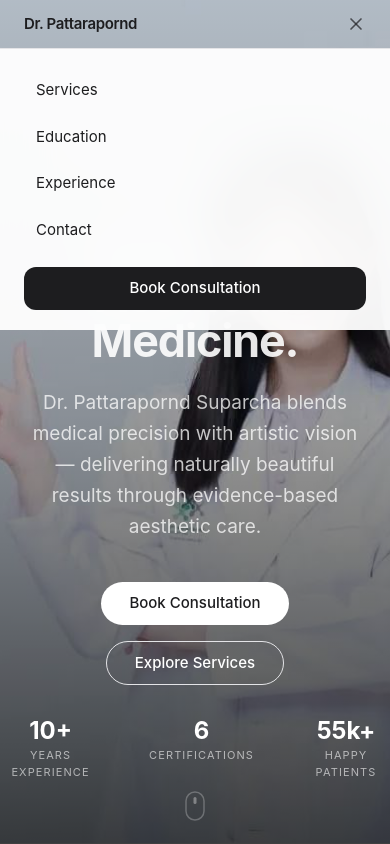
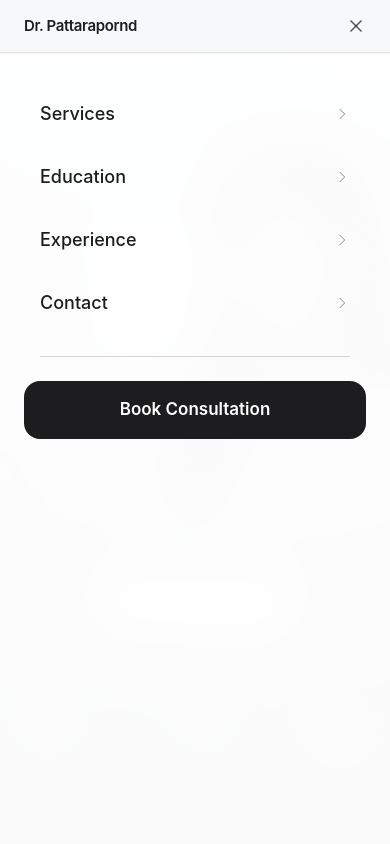
Before and after one commit to gnoparus/pattarapornd-web, a Next.js app: page / in a window 390 px wide. Both pictures are taken after a click on the button "Open menu". Shown: the top 844 px of the page. Built offline with nearby package versions, Linux system fonts and the light colour scheme.

Commit message:
feat: implement smooth scrolling and body-scroll locking for the mobile navigation menu

```diff
--- a/components/AchievementsVolunteering.tsx
+++ b/components/AchievementsVolunteering.tsx
@@ -107,7 +107,7 @@ export default function AchievementsVolunteering() {
           viewport={{ once: true, margin: '-40px' }}
           className="bg-white rounded-2xl p-8 shadow-apple"
         >
-          <div className="grid sm:grid-cols-2 gap-0">
+          <div className="space-y-0">
             {volunteering.map((activity, index) => (
               <div key={index}>
                 {index > 0 && <div className="h-px bg-[#d2d2d7]" />}
@@ -116,7 +116,7 @@ export default function AchievementsVolunteering() {
                   whileInView={{ opacity: 1, x: 0 }}
                   transition={{ duration: 0.5, delay: index * 0.06, ease: [0.25, 0.46, 0.45, 0.94] }}
                   viewport={{ once: true }}
-                  className="flex items-start gap-3 py-4 group"
+                  className="flex items-start gap-3 py-4"
                 >
                   <Heart className="w-4 h-4 text-[#6e6e73] shrink-0 mt-0.5" />
                   <p className="text-[#6e6e73] text-[13px] leading-relaxed">{activity}</p>
--- a/components/Contact.tsx
+++ b/components/Contact.tsx
@@ -176,16 +176,16 @@ export default function Contact() {
         <div className="max-w-[980px] mx-auto px-6 sm:px-8 py-12">
           <div className="flex flex-col md:flex-row justify-between items-start gap-10 mb-10">
             {/* Brand */}
-            <div>
+            <div className="max-w-xs">
               <p className="text-[#1d1d1f] font-semibold text-[15px] mb-1">{DOCTOR_NAME_EN}</p>
               <p lang="th" className="text-[#6e6e73] text-[13px] mb-1">{DOCTOR_NAME_TH}</p>
-              <p className="text-[#6e6e73] text-[12px] max-w-xs leading-relaxed">
+              <p className="text-[#6e6e73] text-[12px] leading-relaxed">
                 General Practitioner specializing in Occupational Health, Aesthetic Medicine, and Anti-Aging Science.
               </p>
             </div>
 
             {/* Links */}
-            <div className="flex gap-16 text-[13px]">
+            <div className="flex flex-wrap gap-8 sm:gap-12 text-[13px]">
               <div>
                 <p className="text-[#1d1d1f] font-semibold mb-3">Menu</p>
                 <ul className="space-y-2">
--- a/components/Navigation.tsx
+++ b/components/Navigation.tsx
@@ -1,7 +1,7 @@
 'use client'
 
 import { motion, AnimatePresence } from 'framer-motion'
-import { useState, useEffect } from 'react'
+import { useState, useEffect, useCallback } from 'react'
 import { Menu, X } from 'lucide-react'
 
 export default function Navigation() {
@@ -14,6 +14,18 @@ export default function Navigation() {
     return () => window.removeEventListener('scroll', handleScroll)
   }, [])
 
+  // Prevent body scroll when mobile menu is open
+  useEffect(() => {
+    if (isMenuOpen) {
+      document.body.style.overflow = 'hidden'
+    } else {
+      document.body.style.overflow = ''
+    }
+    return () => {
+      document.body.style.overflow = ''
+    }
+  }, [isMenuOpen])
+
   const navLinks = [
     { name: 'Services', href: '#services' },
     { name: 'Education', href: '#education' },
@@ -21,20 +33,40 @@ export default function Navigation() {
     { name: 'Contact', href: '#contact' },
   ]
 
+  const handleNavClick = useCallback(
+    (e: React.MouseEvent<HTMLAnchorElement>, href: string) => {
+      e.preventDefault()
+      setIsMenuOpen(false)
+      // Small delay so menu close animation can start before scroll
+      const id = href.replace('#', '')
+      requestAnimationFrame(() => {
+        setTimeout(() => {
+          const el = document.getElementById(id)
+          if (el) {
+            el.scrollIntoView({ behavior: 'smooth', block: 'start' })
+          }
+        }, 80)
+      })
+    },
+    []
+  )
+
   return (
+    <>
       <nav
         className={`fixed top-0 left-0 right-0 z-50 transition-all duration-500 ${
-        scrolled
-          ? 'bg-white/80 backdrop-blur-xl border-b border-black/5 shadow-[0_1px_0_rgba(0,0,0,0.04)]'
+          scrolled || isMenuOpen
+            ? 'bg-white/90 backdrop-blur-xl border-b border-black/5 shadow-[0_1px_0_rgba(0,0,0,0.04)]'
             : 'bg-transparent'
         }`}
         aria-label="Main navigation"
       >
         <div className="max-w-[980px] mx-auto px-6 sm:px-8">
-        <div className="flex justify-between items-center h-12">
-          {/* Logo — Apple-style wordmark */}
+          <div className="flex justify-between items-center h-[52px]">
+            {/* Logo */}
             <motion.a
               href="#home"
+              onClick={(e) => handleNavClick(e, '#home')}
               className="text-[15px] font-semibold tracking-tight text-[#1d1d1f] hover:opacity-70 transition-opacity duration-200"
               whileTap={{ scale: 0.97 }}
               aria-label="Dr. Pattarapornd — home"
@@ -48,6 +80,7 @@ export default function Navigation() {
                 <a
                   key={link.name}
                   href={link.href}
+                  onClick={(e) => handleNavClick(e, link.href)}
                   className="text-[13px] text-[#1d1d1f]/70 hover:text-[#1d1d1f] transition-colors duration-200"
                 >
                   {link.name}
@@ -55,6 +88,7 @@ export default function Navigation() {
               ))}
               <a
                 href="#contact"
+                onClick={(e) => handleNavClick(e, '#contact')}
                 className="text-[13px] font-medium text-white bg-[#1d1d1f] rounded-full px-4 py-1.5 hover:bg-[#1d1d1f]/80 transition-colors duration-200"
               >
                 Book Consultation
@@ -64,49 +98,108 @@ export default function Navigation() {
             {/* Mobile Menu Button */}
             <button
               onClick={() => setIsMenuOpen(!isMenuOpen)}
-            className="md:hidden p-2 -mr-2 rounded-lg text-[#1d1d1f]/70 hover:text-[#1d1d1f] transition-colors"
+              className="md:hidden p-2 -mr-2 rounded-lg text-[#1d1d1f]/70 hover:text-[#1d1d1f] transition-colors touch-manipulation"
               aria-label={isMenuOpen ? 'Close menu' : 'Open menu'}
               aria-expanded={isMenuOpen}
             >
-            {isMenuOpen ? <X className="w-5 h-5" /> : <Menu className="w-5 h-5" />}
+              <AnimatePresence mode="wait" initial={false}>
+                {isMenuOpen ? (
+                  <motion.span
+                    key="close"
+                    initial={{ rotate: -90, opacity: 0 }}
+                    animate={{ rotate: 0, opacity: 1 }}
+                    exit={{ rotate: 90, opacity: 0 }}
+                    transition={{ duration: 0.15 }}
+                  >
+                    <X className="w-5 h-5" />
+                  </motion.span>
+                ) : (
+                  <motion.span
+                    key="menu"
+                    initial={{ rotate: 90, opacity: 0 }}
+                    animate={{ rotate: 0, opacity: 1 }}
+                    exit={{ rotate: -90, opacity: 0 }}
+                    transition={{ duration: 0.15 }}
+                  >
+                    <Menu className="w-5 h-5" />
+                  </motion.span>
+                )}
+              </AnimatePresence>
             </button>
           </div>
         </div>
+      </nav>
 
-      {/* Mobile Menu */}
+      {/* Mobile Menu — fullscreen overlay underneath nav */}
       <AnimatePresence>
         {isMenuOpen && (
           <motion.div
-            initial={{ opacity: 0, height: 0 }}
-            animate={{ opacity: 1, height: 'auto' }}
-            exit={{ opacity: 0, height: 0 }}
-            transition={{ duration: 0.2, ease: 'easeInOut' }}
-            className="md:hidden bg-white/95 backdrop-blur-xl border-t border-black/5 overflow-hidden"
+            initial={{ opacity: 0, y: -8 }}
+            animate={{ opacity: 1, y: 0 }}
+            exit={{ opacity: 0, y: -8 }}
+            transition={{ duration: 0.2, ease: 'easeOut' }}
+            className="fixed inset-0 z-40 md:hidden"
+            style={{ top: '52px' }}
           >
-            <div className="px-6 py-5 space-y-1">
-              {navLinks.map((link) => (
+            {/* Backdrop */}
+            <div
+              className="absolute inset-0 bg-white/98 backdrop-blur-xl"
+              onClick={() => setIsMenuOpen(false)}
+            />
+
+            {/* Menu content */}
+            <div className="relative flex flex-col h-full px-6 pt-8 pb-12 overflow-y-auto">
+              <nav className="flex-1" aria-label="Mobile navigation">
+                <ul className="space-y-1">
+                  {navLinks.map((link, index) => (
+                    <motion.li
+                      key={link.name}
+                      initial={{ opacity: 0, x: -16 }}
+                      animate={{ opacity: 1, x: 0 }}
+                      transition={{ duration: 0.25, delay: index * 0.05 }}
+                    >
                       <a
-                  key={link.name}
                         href={link.href}
-                  className="block px-3 py-2.5 text-[15px] text-[#1d1d1f] hover:bg-black/5 rounded-lg transition-colors"
-                  onClick={() => setIsMenuOpen(false)}
+                        onClick={(e) => handleNavClick(e, link.href)}
+                        className="flex items-center justify-between px-4 py-4 text-[18px] font-medium text-[#1d1d1f] rounded-2xl hover:bg-black/5 active:bg-black/10 transition-colors touch-manipulation"
                       >
                         {link.name}
+                        <svg
+                          className="w-4 h-4 text-[#86868b]"
+                          fill="none"
+                          viewBox="0 0 24 24"
+                          stroke="currentColor"
+                          strokeWidth={1.5}
+                          aria-hidden="true"
+                        >
+                          <path strokeLinecap="round" strokeLinejoin="round" d="M9 5l7 7-7 7" />
+                        </svg>
                       </a>
+                    </motion.li>
                   ))}
-              <div className="pt-3">
+                </ul>
+
+                {/* Divider */}
+                <div className="h-px bg-[#d2d2d7] mx-4 my-6" />
+
+                <motion.div
+                  initial={{ opacity: 0, y: 12 }}
+                  animate={{ opacity: 1, y: 0 }}
+                  transition={{ duration: 0.25, delay: navLinks.length * 0.05 }}
+                >
                   <a
                     href="#contact"
-                  className="block text-center py-2.5 text-[15px] font-medium text-white bg-[#1d1d1f] rounded-xl hover:bg-[#1d1d1f]/80 transition-colors"
-                  onClick={() => setIsMenuOpen(false)}
+                    onClick={(e) => handleNavClick(e, '#contact')}
+                    className="block text-center py-4 text-[17px] font-semibold text-white bg-[#1d1d1f] rounded-2xl hover:bg-[#1d1d1f]/80 active:scale-[0.98] transition-all touch-manipulation"
                   >
                     Book Consultation
                   </a>
-              </div>
+                </motion.div>
+              </nav>
             </div>
           </motion.div>
         )}
       </AnimatePresence>
-    </nav>
+    </>
   )
 }
```
Lines whose indentation alone changed are shown as unchanged.
